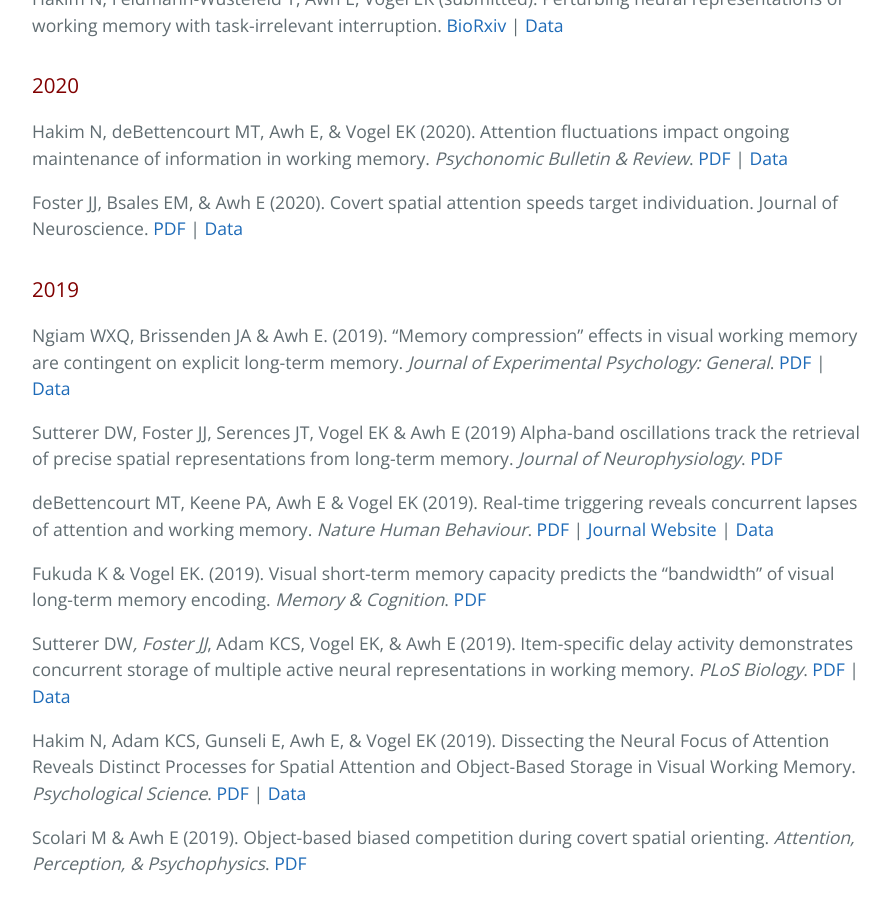
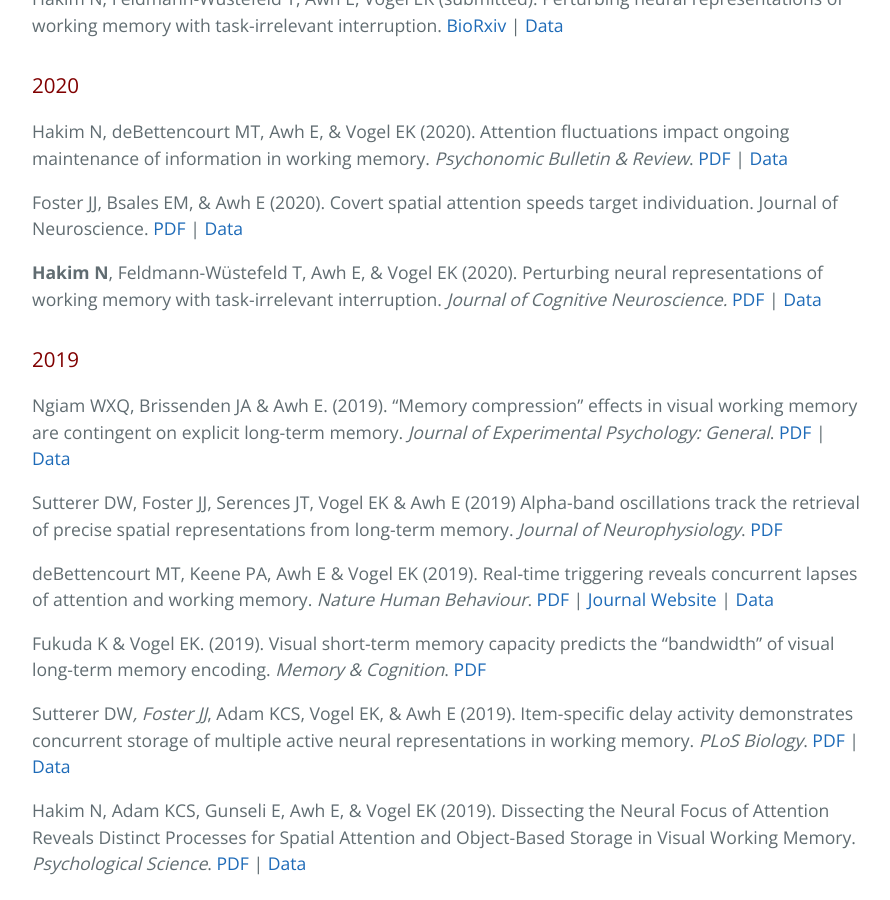
Before and after one commit to AwhVogelLab/awhvogellab.github.io, a Jekyll site: the page built from publications.md, in a window 1280 px wide and 900 px high, scrolled down 1059 px. Shown: the whole window, without its empty margins (192-1082 px from the left). Built offline with Jekyll 4.4.1, drawn with Linux system fonts in a browser that asks for light colours; our own code applies the rules of GitHub Pages for plain Markdown files.

Commit message:
Update publications.md

```diff
--- a/publications.md
+++ b/publications.md
@@ -27,6 +27,8 @@ Hakim N, Feldmann-Wüstefeld T, Awh E, Vogel EK (submitted). Perturbing neural r
 Hakim N, deBettencourt MT, Awh E, & Vogel EK (2020). Attention fluctuations impact ongoing maintenance of information in working memory. *Psychonomic Bulletin & Review*. [PDF](/files/pdfs/Hakim2020_Article_AttentionFluctuationsImpactOng.pdf)  \| [Data](https://osf.io/cg5f2/?view_only=ceb70b58c382498cb5d9ffc82223a157)
 
 Foster JJ, Bsales EM, & Awh E (2020). Covert spatial attention speeds target individuation. Journal of Neuroscience. [PDF](/files/pdfs/Foster2020.pdf) \| [Data](https://osf.io/a9mvb/)
+
+<strong>Hakim N</strong>, Feldmann-Wüstefeld T, Awh E, & Vogel EK (2020). Perturbing neural representations of working memory with task-irrelevant interruption. <i>Journal of Cognitive Neuroscience.</i> <a href="https://www.mitpressjournals.org/doi/pdf/10.1162/jocn_a_01481">PDF</a> \| [Data](https://osf.io/g5ahn/?view_only=4dd5c22fdcb6457689d73d3bf892b5cb)
 
 ### 2019
 Ngiam WXQ, Brissenden JA & Awh E. (2019). “Memory compression” effects in visual working memory are contingent on explicit long-term memory. *Journal of Experimental Psychology: General*. [PDF](/files/pdfs/ngiam_2019_memory.pdf) \| [Data](https://osf.io/9c4rj/)
```
